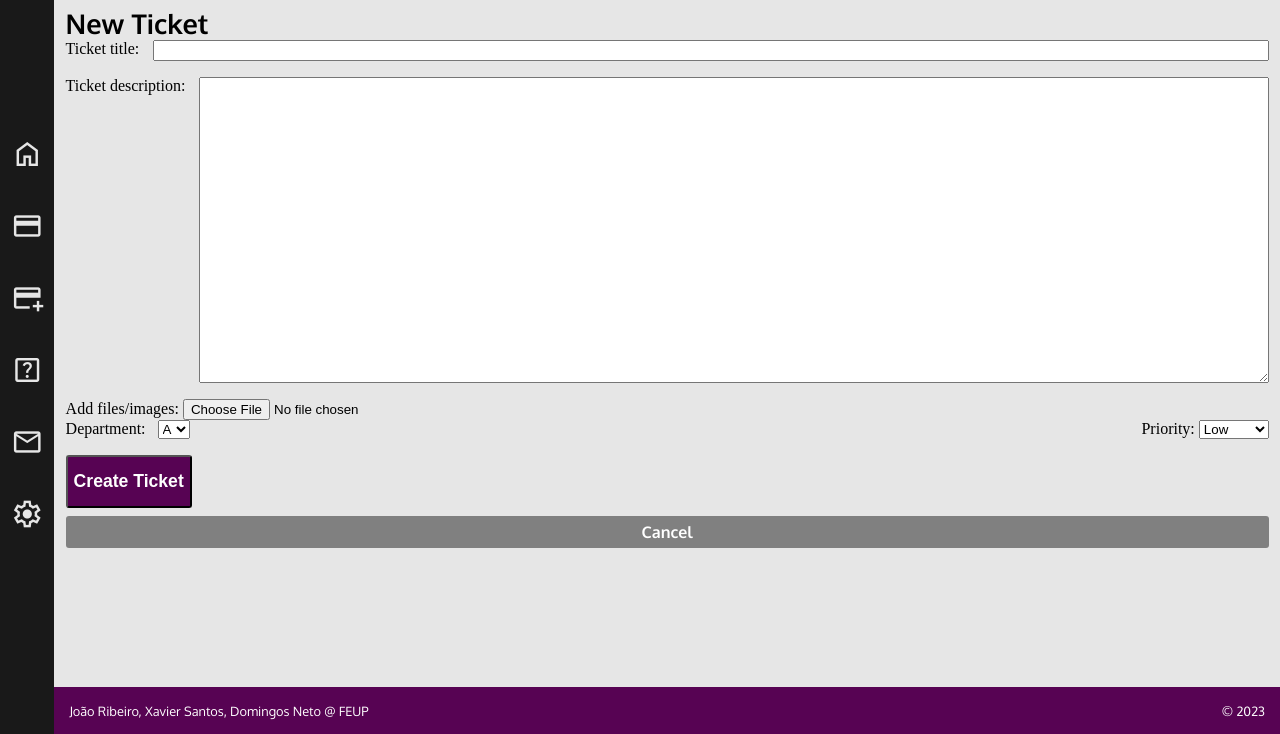
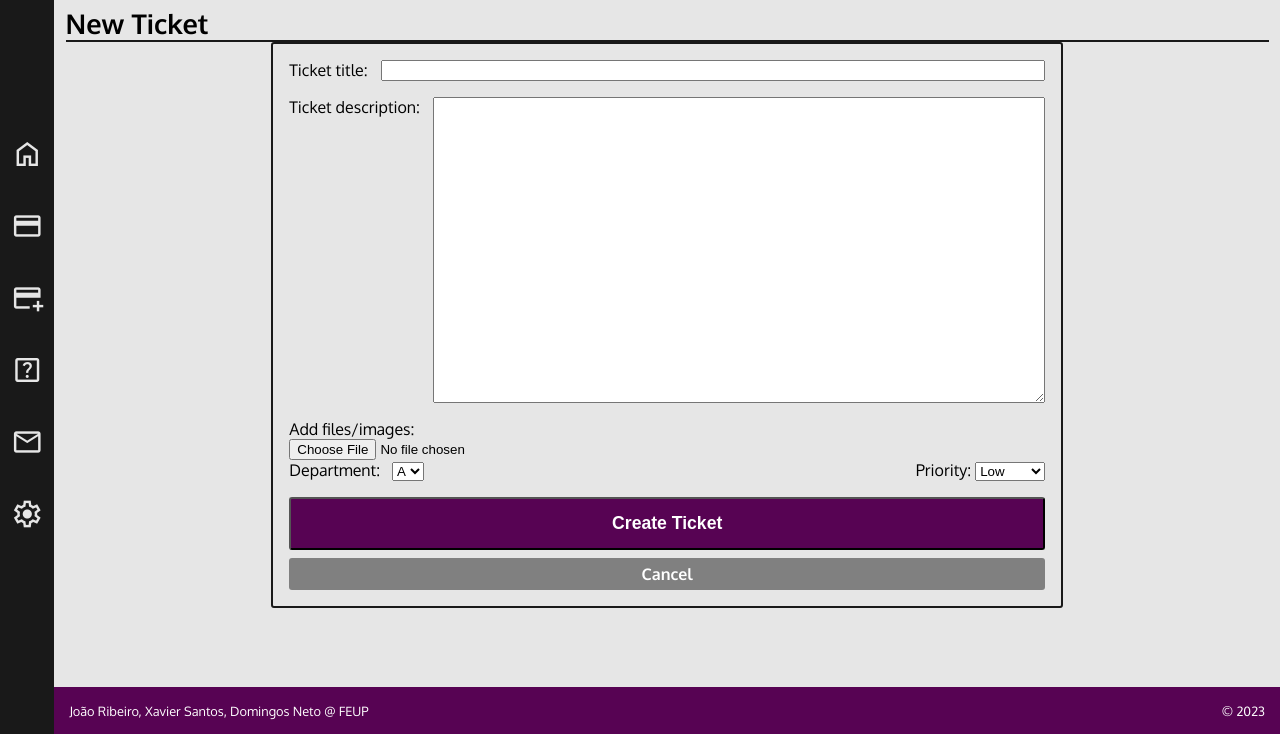
Before and after one commit to domingosneto03/TroubleTickets, a PHP site: page /new_ticket.php in a window 1280 px wide. Shown: the part 66-800 px from the top of the page. Run offline with PHP 8.4, Linux system fonts and the light colour scheme.

Commit message:
fixed faulty php code

```diff
--- a/templates/common.tpl.php
+++ b/templates/common.tpl.php
@@ -17,13 +17,6 @@
         <link rel="stylesheet" href="CSS/positioning.css">
         <link rel="stylesheet" href="CSS/styling.css">
         <link rel="stylesheet" href="https://fonts.googleapis.com/css2?family=Material+Symbols+Outlined:opsz,wght,FILL,GRAD@48,400,0,0" />
-        <link rel="stylesheet" href="https://fonts.googleapis.com/css2?family=Material+Symbols+Outlined:opsz,wght,FILL,GRAD@48,400,1,0" />
-        <link rel="stylesheet" href="https://fonts.googleapis.com/css2?family=Material+Symbols+Outlined:opsz,wght,FILL,GRAD@48,400,1,0" />
-        <link rel="stylesheet" href="https://fonts.googleapis.com/css2?family=Material+Symbols+Outlined:opsz,wght,FILL,GRAD@48,400,1,0" />
-        <link rel="stylesheet" href="https://fonts.googleapis.com/css2?family=Material+Symbols+Outlined:opsz,wght,FILL,GRAD@48,400,1,0" />
-        <link rel="stylesheet" href="https://fonts.googleapis.com/css2?family=Material+Symbols+Outlined:opsz,wght,FILL,GRAD@48,400,1,0" />
-        <link rel="stylesheet" href="https://fonts.googleapis.com/css2?family=Material+Symbols+Outlined:opsz,wght,FILL,GRAD@48,400,1,0" />
-        <link rel="stylesheet" href="https://fonts.googleapis.com/css2?family=Material+Symbols+Outlined:opsz,wght,FILL,GRAD@48,400,1,0" />
         <link rel="stylesheet" href="https://fonts.googleapis.com/css2?family=Material+Symbols+Outlined:opsz,wght,FILL,GRAD@48,400,1,0" />
         <script src="javascript/script.js" defer></script>
     </head>
--- a/templates/forms.tpl.php
+++ b/templates/forms.tpl.php
@@ -45,11 +45,14 @@ function output_login_form() { ?>
 
 <?php function output_new_ticket_form($id) { ?>
     <main>
-        <h2 class="main_title">New Ticket</h2>
-        <form action="">
+        <div class="top_bar">
+            <h2 class="main_title">New Ticket</h2>
+        </div>
+
+        <form action="" id="new_ticket_form">
             <div id="title">
                 <label for="ticket_title" id="title_label">Ticket title:</label>
-                <input type="text" name="" id="ticket_title" required>
+                <input type="text" name="" id="ticket_title" required maxlength="55">
             </div>
             <div id="text">
                 <label for="ticket_text" id="text_label">Ticket description:</label>
--- a/ticket_list.html
+++ b/ticket_list.html
@@ -48,7 +48,7 @@
                 </span>
             </a>
         </aside>
-        <main id="#ticket_list_main">
+        <main id="ticket_list_main">
             <div class="top_bar">
                 <h2 class="main_title">Tickets</h2>
                 <div>
```
Also changed, not shown: templates/tickets.tpl.php (+17 -10 lines).
